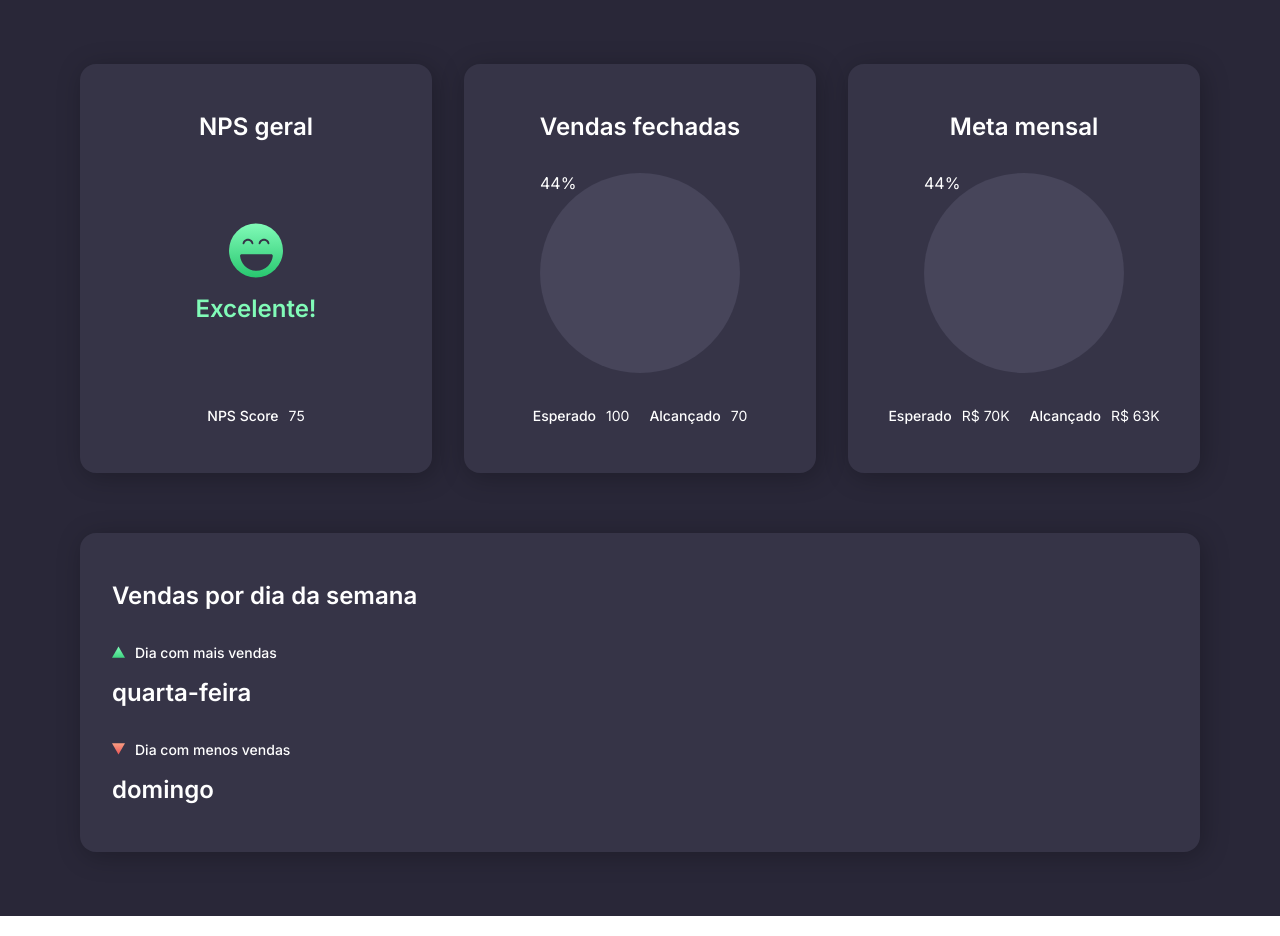
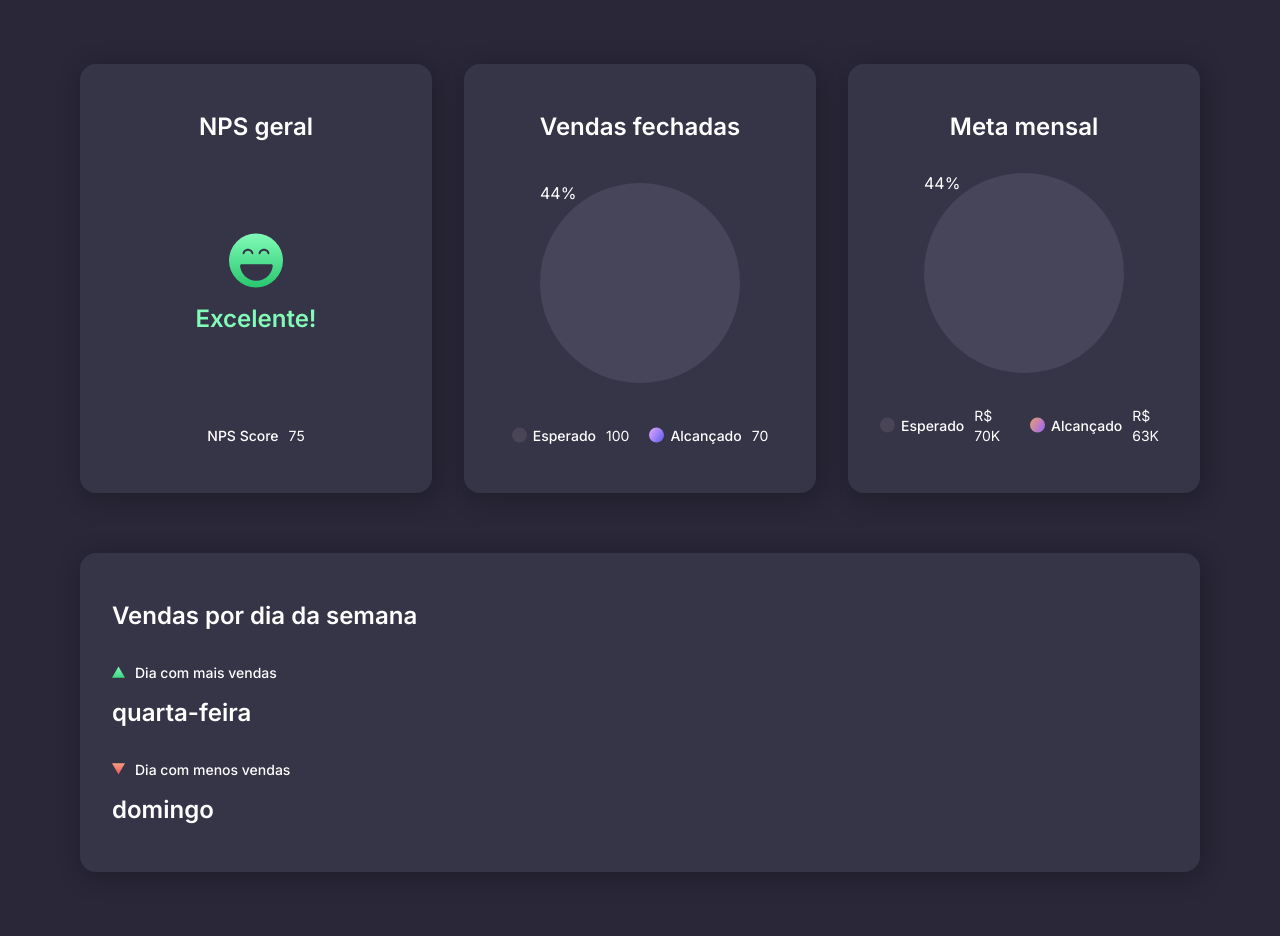
Before and after one commit to eduardamirelly/dashboard-boracodar, a React (Vite) app: page / in a window 1280 px wide. Built offline with nearby package versions, Linux system fonts and the light colour scheme.

Commit message:
🚧 update App.tsx

```diff
--- a/src/App.tsx
+++ b/src/App.tsx
@@ -9,6 +9,9 @@ import { CircleProgress } from "./components/CircleProgress"
 import smileSvg from './assets/smile.svg';
 import triangleUpSvg from './assets/triangle-up.svg';
 import triangleDownSvg from './assets/triangle-down.svg';
+import ellipseDark from './assets/ellipse-dark.svg';
+import ellipseViolet from './assets/ellipse-violet.svg';
+import ellipsePurple from './assets/ellipse-purple.svg';
 
 
 function App() {
@@ -39,17 +42,23 @@ function App() {
 
               <Box gap="20">
                 <Box gap="10">
+                  <Box gap="6" align="center">
+                    <img src={ellipseDark} alt="ellipse dark" />
                     <Text weight="medium">
                       Esperado
                     </Text>
+                  </Box>
                   <Text>
                     100
                   </Text>
                 </Box>
                 <Box gap="10">
+                  <Box gap="6" align="center">
+                    <img src={ellipseViolet} alt="ellipse dark" />
                     <Text weight="medium">
                       Alcançado
                     </Text>
+                  </Box>
                   <Text>
                     70
                   </Text>
@@ -61,17 +70,23 @@ function App() {
 
               <Box gap="20">
                 <Box gap="10">
+                  <Box gap="6" align="center">
+                    <img src={ellipseDark} alt="ellipse dark" />
                     <Text weight="medium">
                       Esperado
                     </Text>
+                  </Box>
                   <Text>
                     R$ 70K
                   </Text>
                 </Box>
                 <Box gap="10">
+                  <Box gap="6" align="center">
+                    <img src={ellipsePurple} alt="ellipse dark" />
                     <Text weight="medium">
                       Alcançado
                     </Text>
+                  </Box>
                   <Text>
                     R$ 63K
                   </Text>
--- a/src/components/Box/index.ts
+++ b/src/components/Box/index.ts
@@ -26,6 +26,9 @@ export const Box = styled('div', {
       },
     },
     gap: {
+      6: {
+        gap: '.375rem',
+      },
       10: {
         gap: '.625rem',
       },
```
Lines whose indentation alone changed are shown as unchanged.
